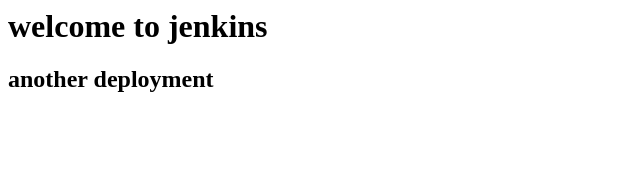
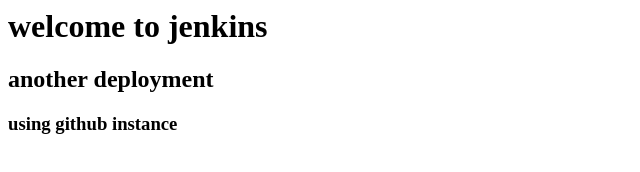
Before and after one commit to LokeshUgalmugale/devopsjenkins, a plain HTML site: page index.html in a window 1280 px wide. Shown: the whole page, without its empty margins (0-640 px from the left). Drawn offline with Linux system fonts and the light colour scheme.

Commit message:
Update index.html

```diff
--- a/index.html
+++ b/index.html
@@ -1,2 +1,3 @@
 <h1> welcome to jenkins </h1>
 <h2> another deployment  </h2>
+<h3> using github instance </h2>
```
